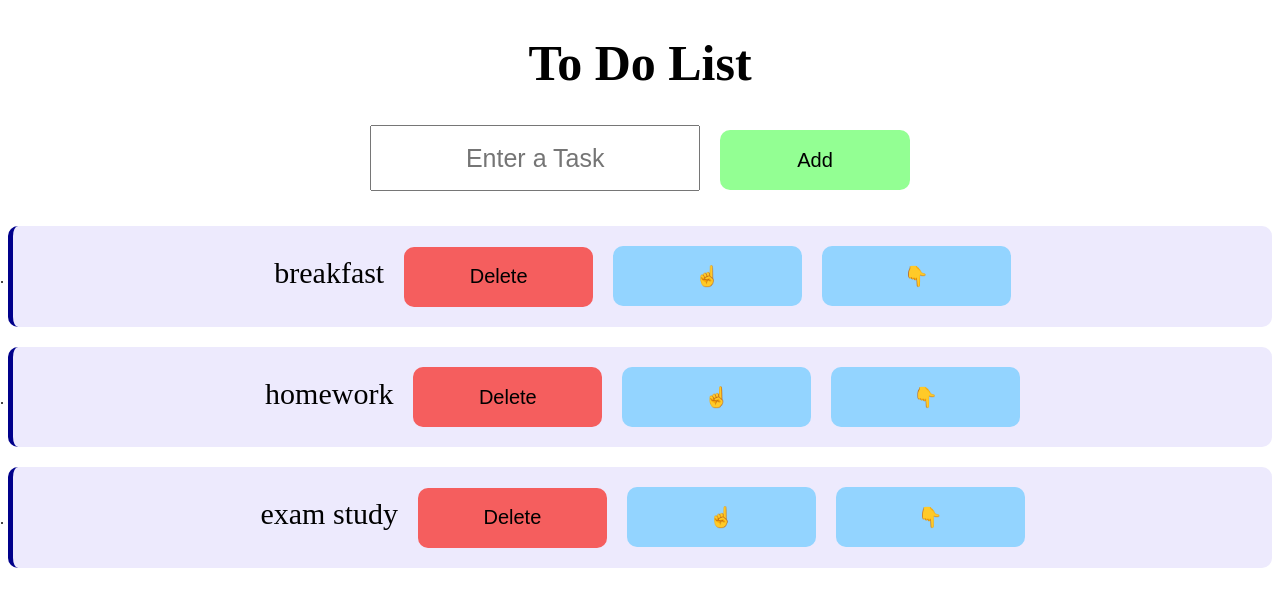
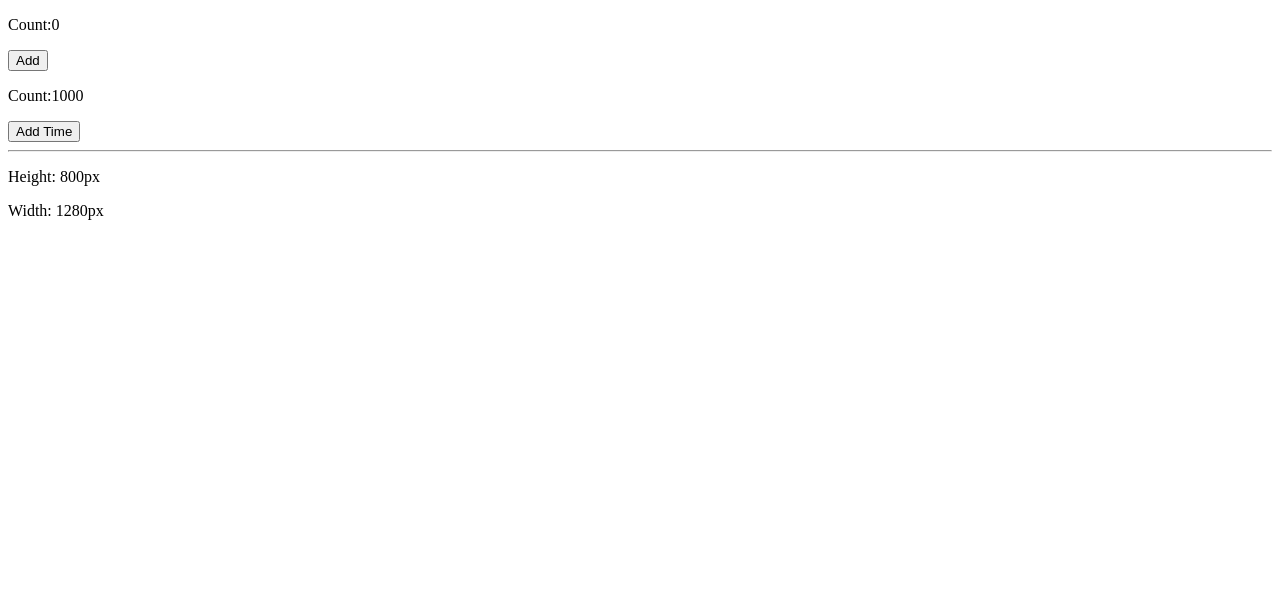
Before and after one commit to Kavana-navada/React-Learning, a React (Vite) app: page / in a window 1280 px wide. Shown: the top 606 px of the page. Built offline with nearby package versions, Linux system fonts and the light colour scheme.

Commit message:
used useEffect

```diff
--- a/src/App.jsx
+++ b/src/App.jsx
@@ -9,6 +9,8 @@
 // import Feedback from "./Feedback.jsx";
 // import Payment from "./Payment.jsx";
 // import Services from "./Services.jsx"
+import Count from "./Count";
+import HeightWidth from "./HeightWidth";
 
 import ToDoList from "./ToDoList";
 function App() {
@@ -18,7 +20,7 @@ function App() {
      //      {id:4,name:'Nepal',days:4},
      //      {id:5,name:'Malesiya',days:5}];
  return(
-          // <>
+
           //      <UserGreeting isloggedin={true} name="Ramya" />
           //      <Header />
           //      <Card />
@@ -36,9 +38,17 @@ function App() {
           //      <hr />
           //      <Feedback />
           //      <Footer />
-          // </>
+          //      <ToDoList/>
+          <>
+          <Count/>
+          <hr />
+          <HeightWidth />
 
-          <ToDoList/>
+          </>
+
+
+
+
 
  );
 }
--- /dev/null
+++ b/src/Count.jsx
@@ -0,0 +1,24 @@
+import React,{useState, useEffect}from "react";
+function Count(){
+    const [count,setCount]=useState(0);
+    const[times,setTimes]=useState(1000)
+    function addCount(){
+        setCount(c=>c+1);
+    }
+
+    function addTimes(){
+        setTimes(t=>t+10);
+    }
+    useEffect(()=>{
+        document.title=`kavana ${count} ${times}`;
+    },[count]);
+    return(
+        <>
+            <p>Count:{count}</p>
+            <button onClick={addCount}>Add</button>
+            <p>Count:{times}</p>
+            <button onClick={addTimes}>Add Time</button>
+        </>
+    );
+}
+export default Count;
--- /dev/null
+++ b/src/HeightWidth.jsx
@@ -0,0 +1,32 @@
+import React,{useState,useEffect} from "react";
+function HeightWidth(){
+    const [height,setHeight]=useState(window.innerHeight);
+    const [width,setWidth]= useState(window.innerWidth);
+
+    useEffect(()=>{
+        window.addEventListener("resize",reSize);
+        console.log("event added");
+        return(()=>{
+            window.removeEventListener("resize",reSize);
+            console.log("event removed");
+        })
+    },[]);
+
+    useEffect(()=>{
+        document.title=`size ${width} X ${height}`;
+    },[width,height]);
+
+    function reSize(){
+        setHeight(window.innerHeight);
+        setWidth(window.innerWidth);
+
+    }
+
+    return(
+        <>
+        <p>Height: {height}px</p>
+        <p>Width: {width}px</p>
+        </>
+    );
+}
+export default HeightWidth;
```
